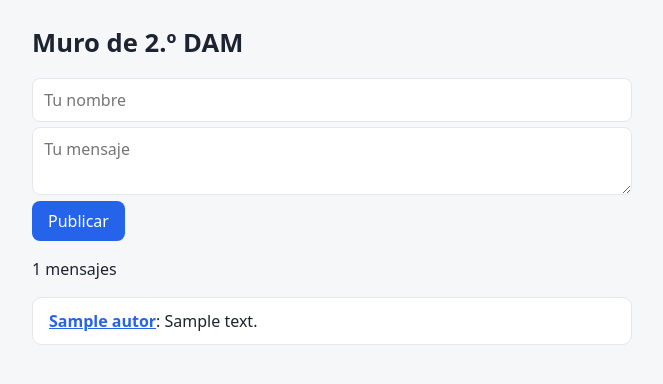
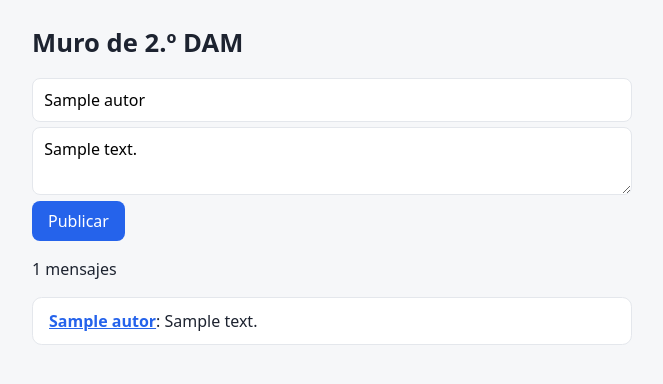
Before and after one commit to Mikeldi-2026-DAM/soinu-equipo-2, a FastAPI app: template templates/index.html in a window 1280 px wide. Shown: the part 54-438 px from the top of the page, without its empty margins (308-971 px from the left). Run offline with FastAPI, Linux system fonts and the light colour scheme; the template is opened without the code that fills it: most values are stand-ins (such as "Sample title", 1, 10 or a date in 2020).

Commit message:
Initial commit

```diff
--- a/main.py
+++ b/main.py
@@ -77,6 +77,14 @@ def detalle(request: Request, mensaje_id: int):
     raise HTTPException(status_code=404, detail="No existe ese mensaje")
 
 @app.post("/")
-def publicar(autor: str = Form(""), texto: str = Form("")):
+def publicar(request: Request, autor: str = Form(""), texto: str = Form("")):
+    autor, texto = autor.strip(), texto.strip()
+    if not autor or not texto or len(autor) > 30 or len(texto) > 280:
+        error = "Escribe tu nombre y un mensaje (máximo 280 caracteres)."
+        return templates.TemplateResponse(
+            request, "index.html",
+            {"mensajes": MENSAJES, "error": error, "autor": autor, "texto": texto},
+            status_code=400,
+        )
     MENSAJES.append({"id": siguiente_id(), "autor": autor, "texto": texto})
     return RedirectResponse("/", status_code=303)
--- a/templates/index.html
+++ b/templates/index.html
@@ -4,11 +4,14 @@
 
 {% block contenido %}
   <h1>Muro de 2.º DAM</h1>
-  <form method="post" action="/">
-  <input name="autor" placeholder="Tu nombre" required>
-  <textarea name="texto" placeholder="Tu mensaje" required></textarea>
+
+  {% if error %}<p class="error">{{ error }}</p>{% endif %}
+<form method="post" action="/">
+  <input name="autor" placeholder="Tu nombre" value="{{ autor or '' }}" required>
+  <textarea name="texto" placeholder="Tu mensaje" required>{{ texto or '' }}</textarea>
   <button>Publicar</button>
 </form>
+
   {% if mensajes %}
     <p>{{ mensajes|length }} mensajes</p>
     <ul>
```
